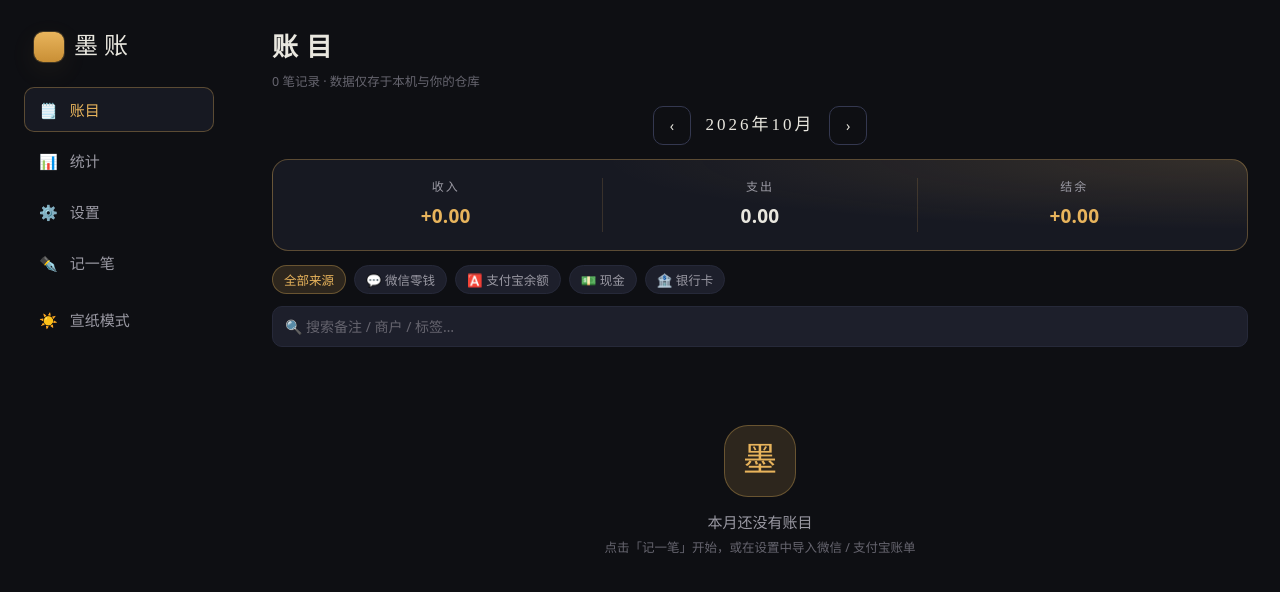
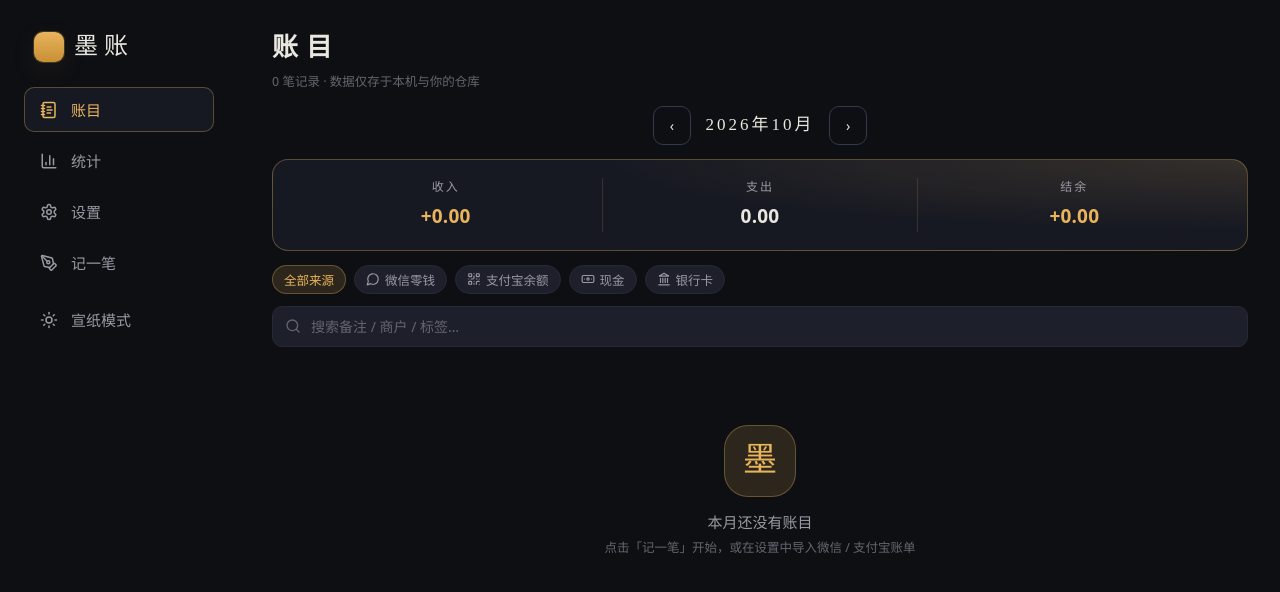
Before and after one commit to rwzdk/inkledger, a Vue app: page / in a window 1280 px wide. Shown: the top 592 px of the page. Built offline with nearby package versions, Linux system fonts and the light colour scheme.

Commit message:
feat: 分类/账户/导航图标全面切换线性图标，旧 emoji 数据自动迁移，分类编辑器改图标点选

```diff
--- a/src/App.vue
+++ b/src/App.vue
@@ -5,6 +5,7 @@ import HomeView from './components/HomeView.vue'
 import StatsView from './components/StatsView.vue'
 import SettingsView from './components/SettingsView.vue'
 import TxEditor from './components/TxEditor.vue'
+import AppIcon from './components/AppIcon.vue'
 
 const view = ref('home')
 const editing = ref(null)      // null 关闭；{} 新建；{tx} 编辑
@@ -19,10 +20,10 @@ if (hash.includes('light') && store.settings.theme !== 'light') {
   document.documentElement.dataset.theme = 'light'
 }
 const views = [
-  { key: 'home', icon: '🗒️', label: '账目' },
-  { key: 'stats', icon: '📊', label: '统计' },
-  { key: 'add', icon: '✒️', label: '记一笔' },
-  { key: 'settings', icon: '⚙️', label: '设置' }
+  { key: 'home', icon: 'ledger', label: '账目' },
+  { key: 'stats', icon: 'stats', label: '统计' },
+  { key: 'add', icon: 'pen', label: '记一笔' },
+  { key: 'settings', icon: 'settings', label: '设置' }
 ]
 
 function switchTo(key) {
@@ -45,17 +46,17 @@ function setTheme(t) {
       :class="{ 'sidenav__item--on': view === v.key }"
       @click="switchTo(v.key)"
     >
-      <span>{{ v.icon }}</span>{{ v.label }}
+      <span class="sidenav__ico"><AppIcon :name="v.icon" :size="18" /></span>{{ v.label }}
     </button>
     <button class="sidenav__item" @click="switchTo('add')">
-      <span>✒️</span>记一笔
+      <span class="sidenav__ico"><AppIcon name="pen" :size="18" /></span>记一笔
     </button>
     <div style="flex: 1"></div>
     <button
       class="sidenav__item"
       @click="setTheme(store.settings.theme === 'dark' ? 'light' : 'dark')"
     >
-      <span>{{ store.settings.theme === 'dark' ? '☀️' : '🌙' }}</span>
+      <span class="sidenav__ico"><AppIcon :name="store.settings.theme === 'dark' ? 'sun' : 'moon'" :size="18" /></span>
       {{ store.settings.theme === 'dark' ? '宣纸模式' : '夜墨模式' }}
     </button>
   </nav>
@@ -77,7 +78,7 @@ function setTheme(t) {
       }"
       @click="switchTo(v.key)"
     >
-      <span class="tabbar__icon" :style="v.key === 'add' ? 'color: var(--gold); font-size: 26px' : ''">{{ v.icon }}</span>
+      <span class="tabbar__icon"><AppIcon :name="v.icon" :size="v.key === 'add' ? 24 : 21" /></span>
       <span v-if="v.key !== 'add'">{{ v.label }}</span>
     </button>
   </nav>
--- a/src/components/HomeView.vue
+++ b/src/components/HomeView.vue
@@ -2,6 +2,8 @@
 import { ref, computed } from 'vue'
 import { store, monthSummary, accountById, categoryById } from '../store.js'
 import { fmtMoney, monthKey, monthLabel, addMonths, fmtDay, weekLabel, nowDateKey, ACCOUNT_META } from '../lib/format.js'
+import AppIcon from './AppIcon.vue'
+import DataIcon from './DataIcon.vue'
 
 const emit = defineEmits(['edit'])
 
@@ -38,8 +40,7 @@ const groups = computed(() => {
   }))
 })
 
-function txIcon(t) {
-  if (t.type === 'transfer') return '🔁'
+function txCategoryIcon(t) {
   return categoryById(t.categoryId)?.icon || '📌'
 }
 function txTitle(t) {
@@ -56,8 +57,9 @@ function txSub(t) {
   return parts.join(' · ')
 }
 function accountBadge(t) {
-  const acc = accountById(t.type === 'transfer' ? t.accountId : t.accountId)
-  return acc ? (ACCOUNT_META[acc.type]?.icon || '') + (acc.type === 'wechat' ? '微信' : acc.type === 'alipay' ? '支付宝' : acc.name) : ''
+  const acc = accountById(t.accountId)
+  if (!acc) return ''
+  return acc.type === 'wechat' ? '微信' : acc.type === 'alipay' ? '支付宝' : acc.name
 }
 </script>
 
@@ -103,10 +105,13 @@ function accountBadge(t) {
       v-for="a in store.accounts" :key="a.id"
       class="chip" :class="{ 'chip--on': filterAccount === a.id }"
       @click="filterAccount = a.id"
-    >{{ ACCOUNT_META[a.type]?.icon }} {{ a.name }}</button>
+    ><DataIcon :icon="ACCOUNT_META[a.type]?.icon || ':acc-other'" :size="14" /> {{ a.name }}</button>
   </div>
 
-  <input v-model="keyword" class="input search" placeholder="🔍 搜索备注 / 商户 / 标签…" />
+  <div class="search-wrap">
+    <AppIcon name="search" :size="16" class="search-wrap__icon" />
+    <input v-model="keyword" class="input search" placeholder="搜索备注 / 商户 / 标签…" />
+  </div>
 
   <!-- 明细 -->
   <section v-for="g in groups" :key="g.day" class="daygroup">
@@ -120,7 +125,10 @@ function accountBadge(t) {
     </div>
     <div class="card list">
       <button v-for="t in g.list" :key="t.id" class="tx" @click="emit('edit', { tx: t })">
-        <span class="tx__icon">{{ txIcon(t) }}</span>
+        <span class="tx__icon">
+          <AppIcon v-if="t.type === 'transfer'" name="transfer" :size="17" />
+          <DataIcon v-else :icon="txCategoryIcon(t)" :size="18" />
+        </span>
         <span class="tx__body">
           <span class="tx__title">{{ txTitle(t) }}</span>
           <span class="tx__sub">
@@ -158,7 +166,12 @@ function accountBadge(t) {
 
 .chips { display: flex; gap: 8px; overflow-x: auto; padding-bottom: 10px; scrollbar-width: none; }
 .chips::-webkit-scrollbar { display: none; }
-.search { margin: 2px 0 18px; }
+.search-wrap { position: relative; margin: 2px 0 18px; }
+.search-wrap .search { padding-left: 38px; }
+.search-wrap__icon {
+  position: absolute; left: 13px; top: 50%; transform: translateY(-50%);
+  color: var(--text-faint); pointer-events: none;
+}
 
 .daygroup { margin-bottom: 18px; }
 .daygroup__head {
--- a/src/components/TxEditor.vue
+++ b/src/components/TxEditor.vue
@@ -2,6 +2,7 @@
 import { ref, computed, watch } from 'vue'
 import { store, addTx, updateTx, removeTx, showToast } from '../store.js'
 import { fmtMoney, toLocalISO } from '../lib/format.js'
+import DataIcon from './DataIcon.vue'
 
 const props = defineProps({ init: Object })
 const emit = defineEmits(['close'])
@@ -106,7 +107,7 @@ function del() {
             class="catgrid__item" :class="{ 'catgrid__item--on': form.categoryId === c.id }"
             @click="form.categoryId = c.id"
           >
-            <span class="catgrid__icon">{{ c.icon }}</span>
+            <span class="catgrid__icon"><DataIcon :icon="c.icon" :size="20" /></span>
             <span>{{ c.name }}</span>
           </button>
         </div>
--- a/src/lib/format.js
+++ b/src/lib/format.js
@@ -58,12 +58,12 @@ export function fmtMoney(n, { sign = '' } = {}) {
 
 export const fmtPct = (n) => `${(n * 100).toFixed(1)}%`
 
-/** 账户类型 → 展示信息 */
+/** 账户类型 → 展示信息(icon 为图标注册表键,见 lib/icons.js) */
 export const ACCOUNT_META = {
-  wechat: { icon: '💬', label: '微信' },
-  alipay: { icon: '🅰️', label: '支付宝' },
-  cash: { icon: '💵', label: '现金' },
-  bank: { icon: '🏦', label: '银行卡' },
-  credit: { icon: '💳', label: '信用卡' },
-  other: { icon: '📦', label: '其他' }
+  wechat: { icon: ':wechat', label: '微信' },
+  alipay: { icon: ':alipay', label: '支付宝' },
+  cash: { icon: ':cash', label: '现金' },
+  bank: { icon: ':bank', label: '银行卡' },
+  credit: { icon: ':credit', label: '信用卡' },
+  other: { icon: ':acc-other', label: '其他' }
 }
--- a/src/store.js
+++ b/src/store.js
@@ -16,30 +16,30 @@ const seedAccounts = [
   { id: 'acc-bank', name: '银行卡', type: 'bank', initialBalance: 0 }
 ].map((a) => ({ ...a, createdAt: Date.now(), updatedAt: Date.now() }))
 
-/* —— 默认分类：keywords 用于账单导入自动归类 —— */
+/* —— 默认分类:keywords 用于账单导入自动归类;icon 为图标注册表键(lib/icons.js) —— */
 const seedCategories = [
-  ['餐饮', '🍜', 'expense', ['美团', '饿了么', '肯德基', '麦当劳', '星巴克', '瑞幸', '餐厅', '面馆', '外卖', '烧烤', '奶茶', '蜜雪', '喜茶', '食品', '食堂', '饭店']],
-  ['交通出行', '🚇', 'expense', ['地铁', '公交', '滴滴', '打车', '出租车', '12306', '铁路', '航空', '机票', '高德', '哈啰', '单车', '加油', '停车']],
-  ['购物', '🛒', 'expense', ['淘宝', '天猫', '京东', '拼多多', '苏宁', '唯品会', '超市', '便利店', '711', '全家', '罗森']],
-  ['水果生鲜', '🥬', 'expense', ['买菜', '水果', '生鲜', '叮咚', '盒马', '山姆', '朴朴']],
-  ['日用家居', '🧻', 'expense', ['日用', '家居', '百货', '保洁', '收纳']],
-  ['居住水电', '🏠', 'expense', ['房租', '水费', '电费', '燃气', '物业', '暖气', '宽带', '水电']],
-  ['通讯', '📱', 'expense', ['话费', '移动', '联通', '电信', '流量', '运营商']],
-  ['娱乐影音', '🎮', 'expense', ['游戏', 'Steam', '视频会员', '爱奇艺', '腾讯视频', '优酷', 'B站', '哔哩', '电影', '猫眼', '淘票票', 'KTV', '网抑', '网易云']],
-  ['数字服务', '☁️', 'expense', ['会员', '订阅', '云服务', 'Apple', 'App Store', '软件', '域名', '服务器']],
-  ['服饰美容', '👔', 'expense', ['优衣库', 'ZARA', '衣服', '服饰', '美妆', '理发', '护肤', '洗剪吹']],
-  ['医疗健康', '💊', 'expense', ['药房', '药店', '医院', '挂号', '体检', '诊所', '医药']],
-  ['教育学习', '📚', 'expense', ['教育', '课程', '培训', '书本', '考试', '书店']],
-  ['人情往来', '🧧', 'expense', ['红包', '转账', '份子', '礼物', '随礼']],
-  ['宠物', '🐾', 'expense', ['宠物', '猫', '狗', '宠物医院', '猫粮', '狗粮']],
-  ['旅行', '🧳', 'expense', ['酒店', '民宿', '旅行', '旅游', '携程', '去哪儿', '飞猪', '景区']],
-  ['其他支出', '📌', 'expense', []],
-  ['工资薪酬', '💰', 'income', ['工资', '薪酬', '薪水', '月薪', '奖金', '年终奖']],
-  ['兼职外快', '🧰', 'income', ['兼职', '外快', '稿费', '劳务']],
-  ['理财收益', '📈', 'income', ['利息', '收益', '分红', '理财', '基金', '股票', '余额宝']],
-  ['收到的红包', '🧧', 'income', ['红包', '亲属卡', '转账']],
-  ['退款返还', '↩️', 'income', ['退款', '退货', '返现', '报销']],
-  ['其他收入', '📌', 'income', []]
+  ['餐饮', ':food', 'expense', ['美团', '饿了么', '肯德基', '麦当劳', '星巴克', '瑞幸', '餐厅', '面馆', '外卖', '烧烤', '奶茶', '蜜雪', '喜茶', '食品', '食堂', '饭店']],
+  ['交通出行', ':transport', 'expense', ['地铁', '公交', '滴滴', '打车', '出租车', '12306', '铁路', '航空', '机票', '高德', '哈啰', '单车', '加油', '停车']],
+  ['购物', ':shopping', 'expense', ['淘宝', '天猫', '京东', '拼多多', '苏宁', '唯品会', '超市', '便利店', '711', '全家', '罗森']],
+  ['水果生鲜', ':grocery', 'expense', ['买菜', '水果', '生鲜', '叮咚', '盒马', '山姆', '朴朴']],
+  ['日用家居', ':household', 'expense', ['日用', '家居', '百货', '保洁', '收纳']],
+  ['居住水电', ':housing', 'expense', ['房租', '水费', '电费', '燃气', '物业', '暖气', '宽带', '水电']],
+  ['通讯', ':telecom', 'expense', ['话费', '移动', '联通', '电信', '流量', '运营商']],
+  ['娱乐影音', ':media', 'expense', ['游戏', 'Steam', '视频会员', '爱奇艺', '腾讯视频', '优酷', 'B站', '哔哩', '电影', '猫眼', '淘票票', 'KTV', '网抑', '网易云']],
+  ['数字服务', ':digital', 'expense', ['会员', '订阅', '云服务', 'Apple', 'App Store', '软件', '域名', '服务器']],
+  ['服饰美容', ':fashion', 'expense', ['优衣库', 'ZARA', '衣服', '服饰', '美妆', '理发', '护肤', '洗剪吹']],
+  ['医疗健康', ':health', 'expense', ['药房', '药店', '医院', '挂号', '体检', '诊所', '医药']],
+  ['教育学习', ':education', 'expense', ['教育', '课程', '培训', '书本', '考试', '书店']],
+  ['人情往来', ':gifting', 'expense', ['红包', '转账', '份子', '礼物', '随礼']],
+  ['宠物', ':pet', 'expense', ['宠物', '猫', '狗', '宠物医院', '猫粮', '狗粮']],
+  ['旅行', ':travel', 'expense', ['酒店', '民宿', '旅行', '旅游', '携程', '去哪儿', '飞猪', '景区']],
+  ['其他支出', ':other', 'expense', []],
+  ['工资薪酬', ':salary', 'income', ['工资', '薪酬', '薪水', '月薪', '奖金', '年终奖']],
+  ['兼职外快', ':sidegig', 'income', ['兼职', '外快', '稿费', '劳务']],
+  ['理财收益', ':invest', 'income', ['利息', '收益', '分红', '理财', '基金', '股票', '余额宝']],
+  ['收到的红包', ':redpacket', 'income', ['红包', '亲属卡', '转账']],
+  ['退款返还', ':refund', 'income', ['退款', '退货', '返现', '报销']],
+  ['其他收入', ':other', 'income', []]
 ].map(([name, icon, kind, keywords], i) => ({
   id: `cat-${kind}-${i}`,
   name, icon, kind, keywords,
@@ -47,6 +47,26 @@ const seedCategories = [
   createdAt: Date.now(),
   updatedAt: Date.now()
 }))
+
+/* 旧版默认 emoji 图标 → 线性图标键:仅当用户未改动过该分类图标时静默升级 */
+const ICON_UPGRADE = {
+  '餐饮': ['🍜', ':food'], '交通出行': ['🚇', ':transport'], '购物': ['🛒', ':shopping'],
+  '水果生鲜': ['🥬', ':grocery'], '日用家居': ['🧻', ':household'], '居住水电': ['🏠', ':housing'],
+  '通讯': ['📱', ':telecom'], '娱乐影音': ['🎮', ':media'], '数字服务': ['☁️', ':digital'],
+  '服饰美容': ['👔', ':fashion'], '医疗健康': ['💊', ':health'], '教育学习': ['📚', ':education'],
+  '人情往来': ['🧧', ':gifting'], '宠物': ['🐾', ':pet'], '旅行': ['🧳', ':travel'],
+  '其他支出': ['📌', ':other'], '工资薪酬': ['💰', ':salary'], '兼职外快': ['🧰', ':sidegig'],
+  '理财收益': ['📈', ':invest'], '收到的红包': ['🧧', ':redpacket'], '退款返还': ['↩️', ':refund'],
+  '其他收入': ['📌', ':other']
+}
+
+function upgradeIcons(categories = []) {
+  for (const c of categories) {
+    const pair = ICON_UPGRADE[c.name]
+    if (pair && c.icon === pair[0]) c.icon = pair[1]
+  }
+  return categories
+}
 
 function defaultState() {
   return {
@@ -70,7 +90,7 @@ function load() {
     return {
       txs: saved.txs || [],
       accounts: saved.accounts?.length ? saved.accounts : base.accounts,
-      categories: saved.categories?.length ? saved.categories : base.categories,
+      categories: saved.categories?.length ? upgradeIcons(saved.categories) : base.categories,
       settings: { ...base.settings, ...saved.settings, github: { ...base.settings.github, ...saved.settings?.github } }
     }
   } catch {
--- a/src/styles/main.css
+++ b/src/styles/main.css
@@ -227,7 +227,15 @@ body {
 }
 .tabbar__item--on { color: var(--gold); }
 .tabbar__item--on .tabbar__icon { transform: translateY(-1px); }
-.tabbar__icon { font-size: 20px; transition: transform 0.15s; }
+.tabbar__icon { display: flex; justify-content: center; transition: transform 0.15s; }
+.tabbar__item--gold .tabbar__icon { color: var(--gold); }
+
+/* —— 线性图标(AppIcon)通用约束 —— */
+.app-icon { display: block; flex: none; }
+.data-icon__text { line-height: 1; }
+
+/* 带图标的按钮 */
+.btn--ico { display: inline-flex; align-items: center; gap: 7px; }
 
 /* —— 桌面端侧栏 —— */
 @media (min-width: 900px) {
@@ -278,6 +286,7 @@ body {
     background: var(--card);
     border-color: var(--gold-line);
   }
+  .sidenav__ico { display: inline-flex; width: 20px; justify-content: center; }
   .shell { margin-left: 240px; max-width: calc(var(--maxw) + 240px); }
 }
 
```
Also changed, not shown: src/components/SettingsView.vue (+37 -9 lines).
